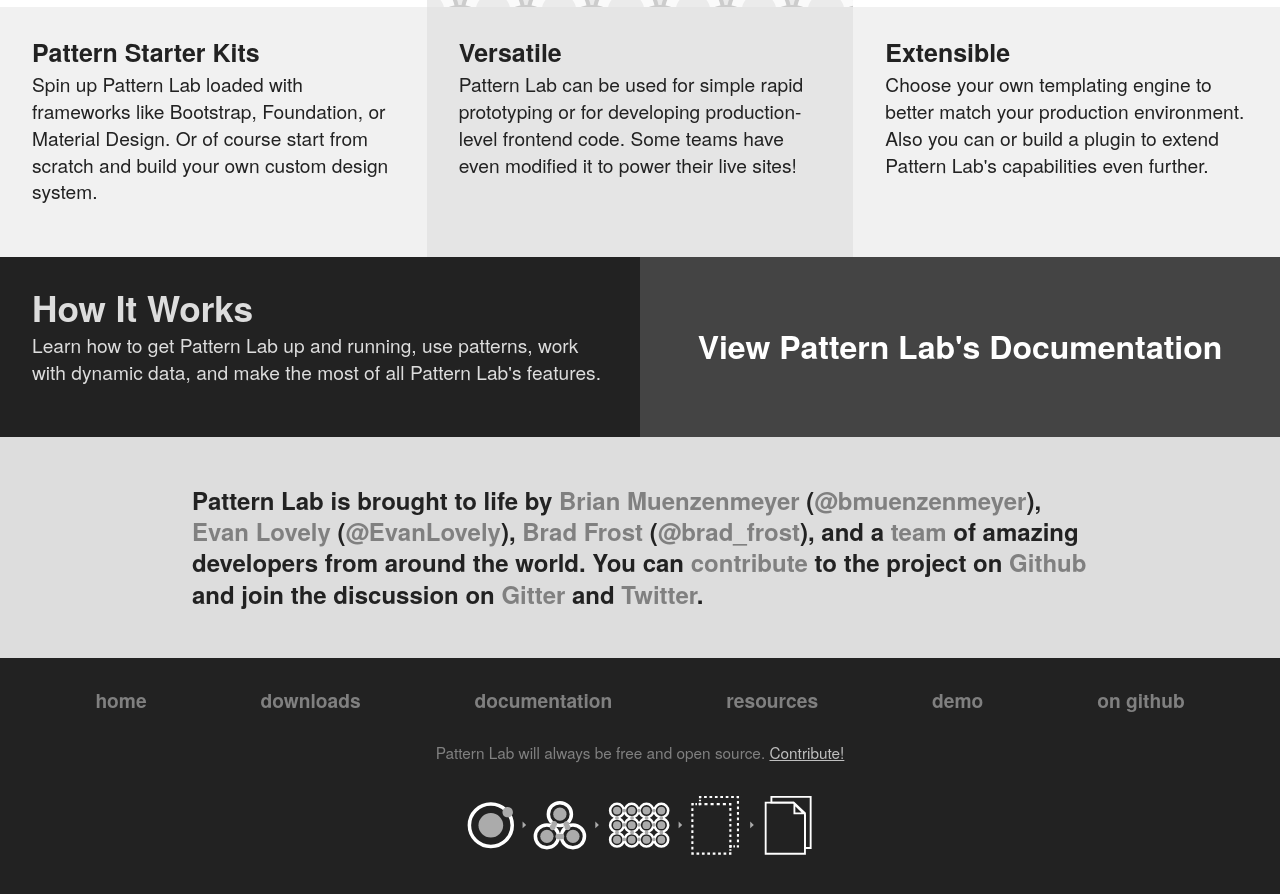
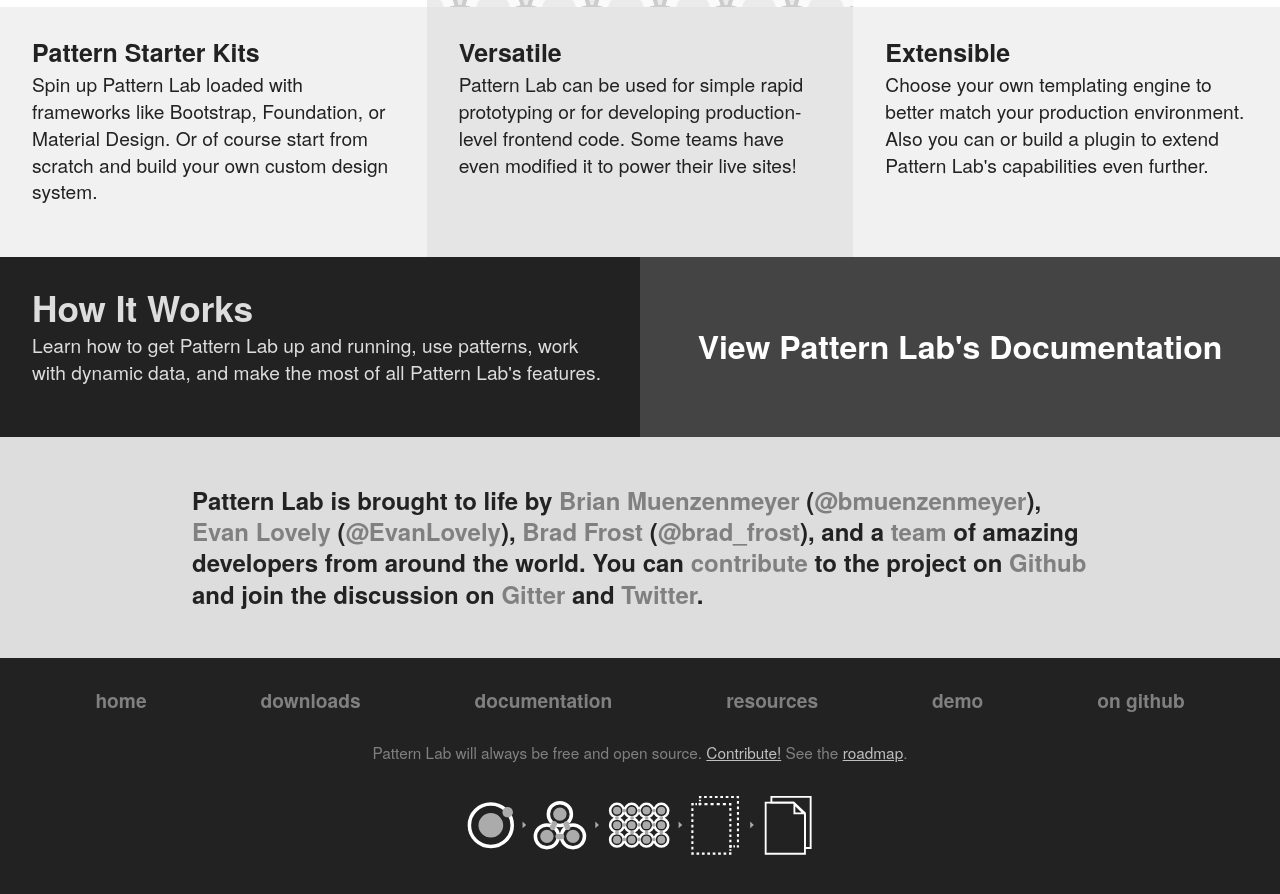
Before and after one commit to pattern-lab/website, a Jekyll site: the page built from index.html, in a window 1280 px wide and 900 px high, scrolled down 2416 px. Shown: the top 894 px of the window. Built offline with Jekyll 4.4.1, drawn with Linux system fonts in a browser that asks for light colours.

Commit message:
feat(footer): add roadmap link to footer

```diff
--- a/_includes/footer.html
+++ b/_includes/footer.html
@@ -12,7 +12,7 @@
 	    </ul>
 	</nav>
 
-	<p class="footer__note">Pattern Lab will always be free and open source. <a href="/contribute.html">Contribute!</a></p>
+	<p class="footer__note">Pattern Lab will always be free and open source. <a href="/contribute.html">Contribute!</a> See the <a href="/roadmap.html">roadmap</a>.</p>
 
 	<div class="atomic-design small">
         <img src="/assets/atomic-design.svg" alt="Atomic Design" />
```
